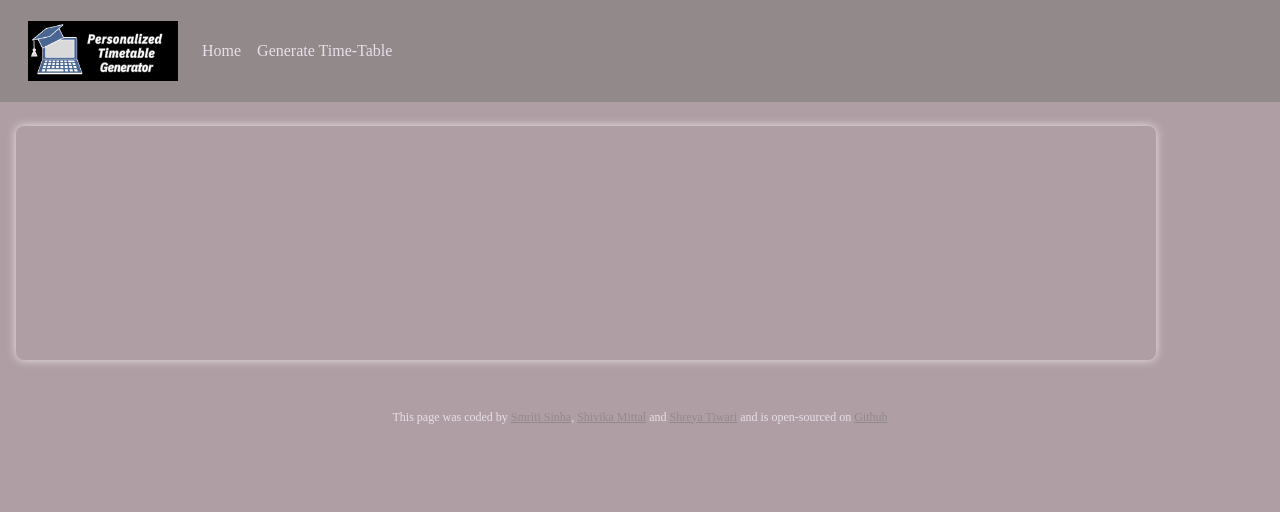
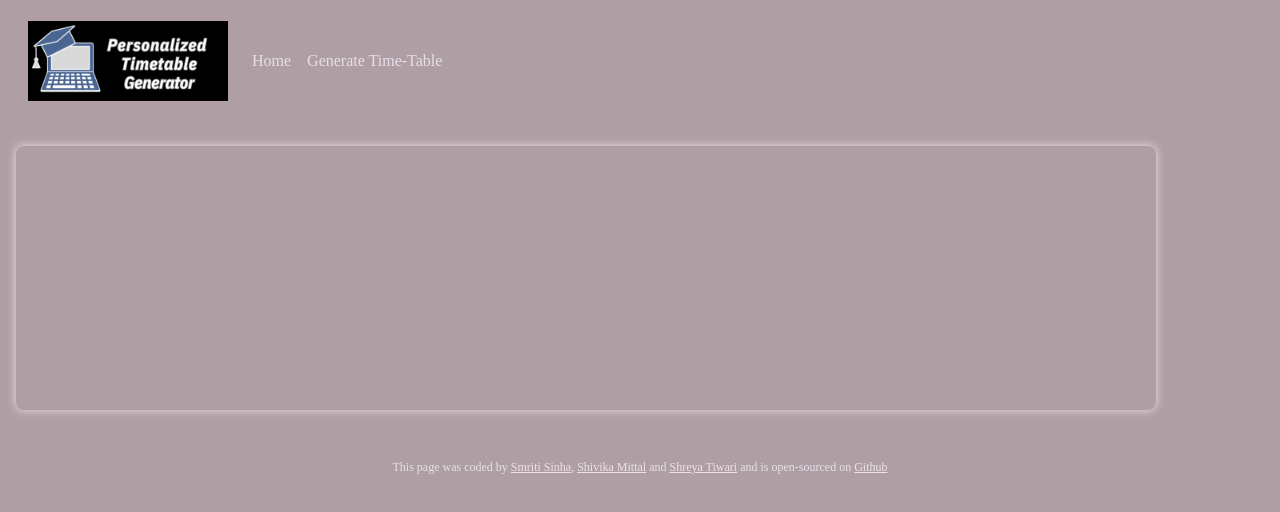
Before and after one commit to smritisinha0801/personalizestudydup, a React (Create React App) app: page / in a window 1280 px wide. Shown: the top 512 px of the page. Built offline with nearby package versions, Linux system fonts and the light colour scheme.

Commit message:
Beautify code.

```diff
--- a/src/App.css
+++ b/src/App.css
@@ -8,7 +8,7 @@ body {
 }
 
 .navbar {
-  background-color: #92898a;
+  background-color: #af9fa5;
   padding: 1rem;
 }
 
@@ -87,7 +87,7 @@ footer {
 .add-subject {
   background-color: #af9fa5;
   color: #e7dfe8;
-  border: 1px solid #92898a;
+  border: 1px solid #af9fa5;
   padding: 0.75rem;
   font-size: 1rem;
   cursor: pointer;
@@ -95,11 +95,11 @@ footer {
 }
 
 .add-subject:hover {
-  background-color: #92898a;
+  background-color: #af9fa5;
   transition: ease-in-out;
   color: #ede3e4;
 }
 footer a {
   text-decoration: underline;
-  color: #92898a;
+  color: #ede3e4;
 }
--- a/src/Homepage.js
+++ b/src/Homepage.js
@@ -4,9 +4,12 @@ export default function Homepage() {
   return (
     <div className="container header mt-4 text-center">
       <p className="para">
-        Welcome to our personalized timetable generator! Our website is designed
-        to help you create the perfect study schedule tailored to your unique
-        needs for exam season. Simply enter a few basic details about your
+        Welcome to our personalized timetable generator!
+        <br />
+        Our website is designed to help you create the perfect study schedule
+        tailored to your unique needs for exam season.
+        <br/>
+        Simply enter a few basic details about your
         subjects, including the number of days per week, subjects and their
         credit hours, study hours per day, break intervals (in hours), and break
         duration (in minutes). Our system will then generate a customized
--- a/src/Navbar.js
+++ b/src/Navbar.js
@@ -12,7 +12,7 @@ export default function Navbar() {
     >
       <div className="container-fluid">
         <Link className="navbar-brand" to={Homepage}>
-          <img src={logo} alt="Time-Table Icon" width="150" height="60" />
+          <img src={logo} alt="Time-Table Icon" width="200" height="80" />
         </Link>
         <button
           className="navbar-toggler"
```
